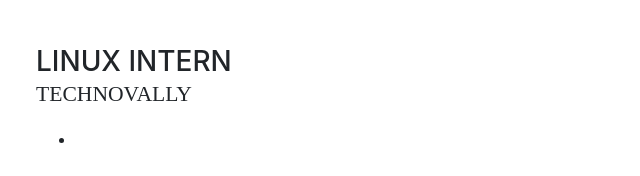
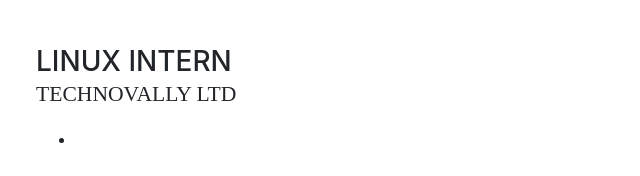
Before and after one commit to ashiqrahman1/resumefrontend, a website with bundled scripts: page index.html in a window 1280 px wide. Shown: the part 1234-1410 px from the top of the page, 284-924 px from the left. Built offline with nearby package versions, Linux system fonts and the light colour scheme; a web font is replaced by a local one.

Commit message:
new content added

```diff
--- a/index.html
+++ b/index.html
@@ -167,7 +167,7 @@
           <div class="resume-item d-flex flex-column flex-md-row mb-5">
             <div class="resume-content mr-auto">
               <h3 class="mb-0">Linux Intern</h3>
-              <div class="subheading mb-3">Technovally</div>
+              <div class="subheading mb-3">Technovally Ltd</div>
               <p>
                 <ul>
                   <li></li>
```
